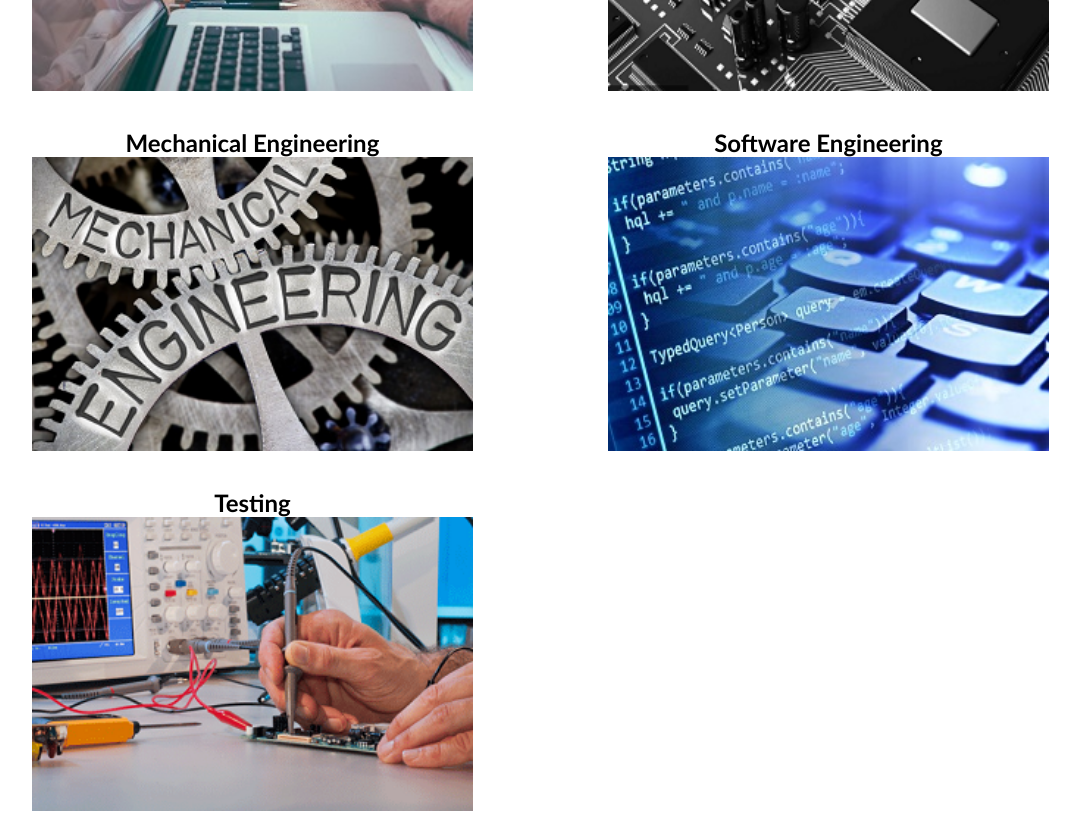
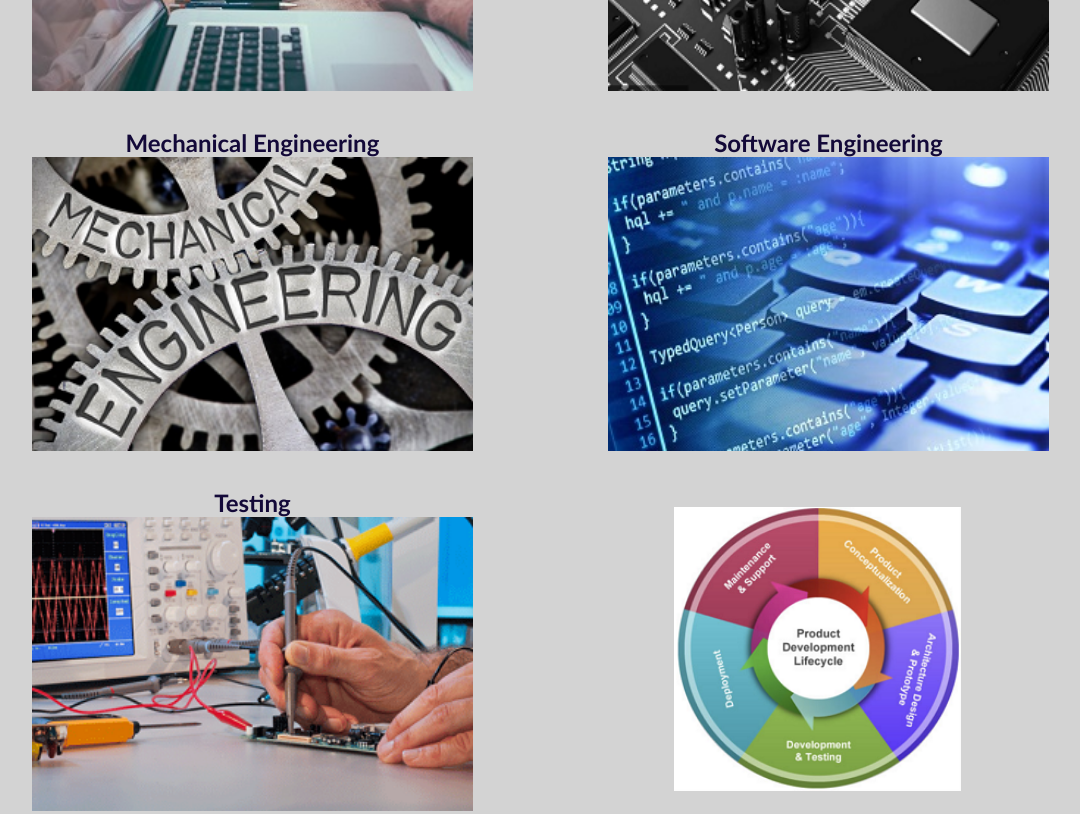
Before and after one commit to Eminer78/EM-PROD-DEVELOPMENT-LLC, a plain HTML site: page engservices.html in a window 1280 px wide. Shown: the part 480-1294 px from the top of the page, without its empty margins (106-1186 px from the left). Drawn offline with Linux system fonts and the light colour scheme.

Commit message:
completed layout and content for engservices page

```diff
--- a/CSS/style.css
+++ b/CSS/style.css
@@ -200,6 +200,7 @@ input, textarea {
         padding-left: 10%;
         padding-bottom: 5%;
         padding-top: 1%;
+        background-color: lightgray;
 }
 
 .grid-child{
@@ -218,6 +219,13 @@ input, textarea {
     border: black;
 }
 
+.grid-child-image2{
+    position: relative;
+    display: block;
+    width: 80%;
+    border: black;
+    padding-left: 15%;
+}
 .grid-child-overlay{
     position: absolute;
     top: 0;
@@ -228,9 +236,8 @@ input, textarea {
     width: 80%;
     opacity: 0;
     transition: .5s ease;
-    background-color: #008CBA;
-    color: white;
-
+    background-color:lightgray;
+    color: rgb(19, 9, 56);
     margin-top: 75px;
     margin-left: 43px;
     border: black;
@@ -239,7 +246,7 @@ input, textarea {
     opacity: 1;
 }
 .grid-child-ul{
-    color: white;
+    color: rgb(19, 9, 56);
     font-size: 1rem;
     position: absolute;
     top: 30%;
@@ -257,5 +264,6 @@ input, textarea {
     text-align: center;
     font-size: x-large;
     font-weight: bolder;
+    color:rgb(19, 9, 56);
 
 }
--- a/engservices.html
+++ b/engservices.html
@@ -107,6 +107,15 @@
                 </div>
             </div>
 
+            <div class="grid-child">
+                <br/>
+                <img src="./IMAGE/productdevelopmentlifecycle.png" alt="Oscilloscope and Circuit Board" class="grid-child-image2" >
+
+            </div>
+
+
+
+
         </div>
 
 
```
Also changed, not shown: IMAGE/productdevelopmentlifecycle.png (added).
